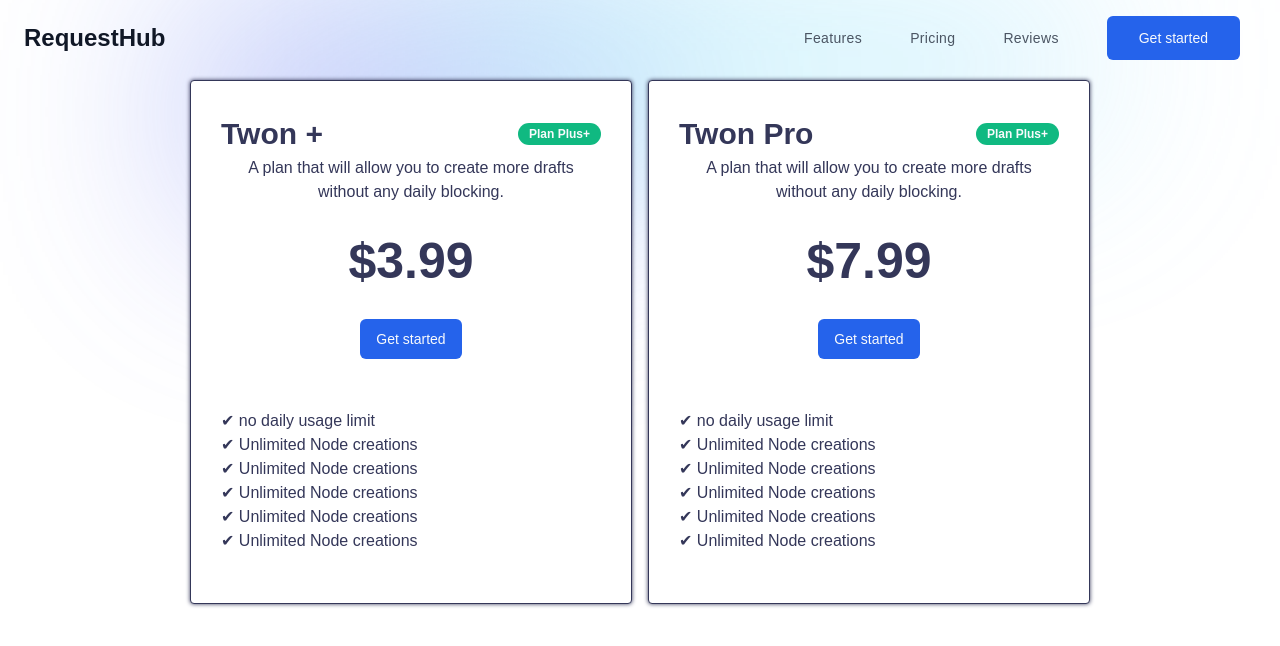
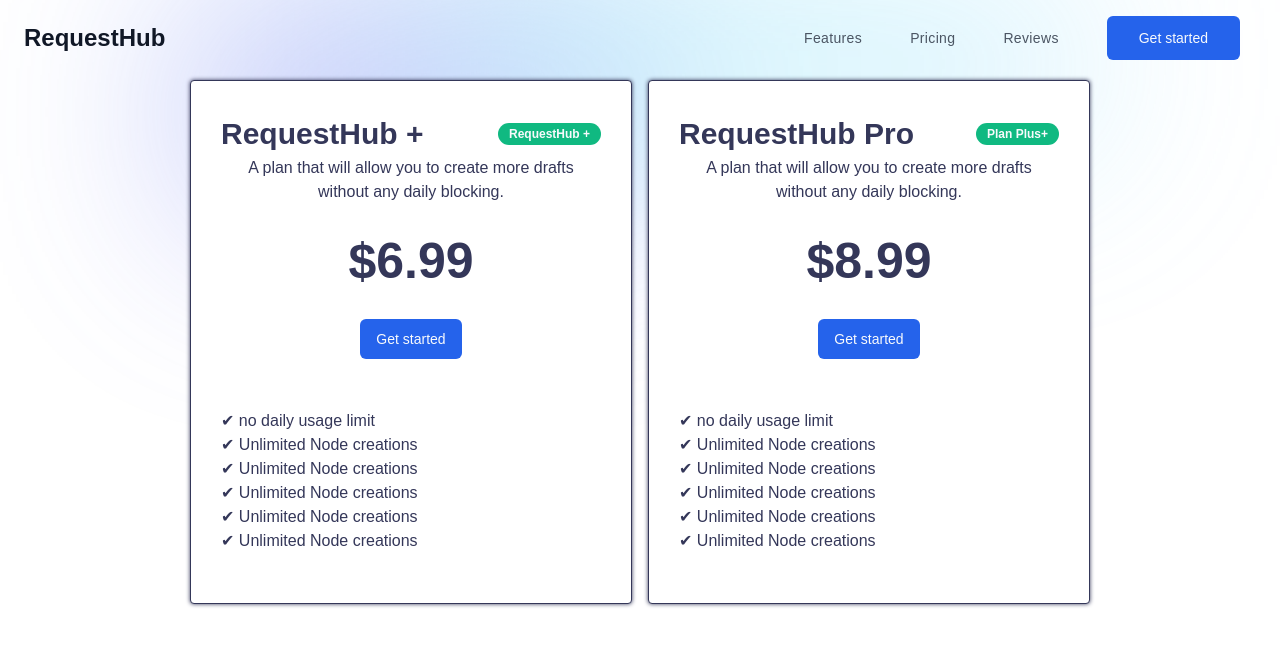
Before and after one commit to jonniermartinez/RequestHub_Frontend, a React (Vite) app: page /pricing in a window 1280 px wide. Shown: the top 646 px of the page. Built offline with nearby package versions, Linux system fonts and the light colour scheme; no server answers; a web font is replaced by a local one.

Commit message:
upgrade plan messages

```diff
--- a/src/components/Pricing/Pricing.tsx
+++ b/src/components/Pricing/Pricing.tsx
@@ -61,8 +61,8 @@ function Pricing() {
         </div>
 
         <div className="flex gap-4 absolute z-30 ">
-          <PricingItem title="Twon +" plan="Plan Plus+" description="A plan that will allow you to create more drafts without any daily blocking." price="3.99"></PricingItem>
-          <PricingItem title="Twon Pro" plan="Plan Plus+" description="A plan that will allow you to create more drafts without any daily blocking." price="7.99"></PricingItem>
+          <PricingItem title="RequestHub +" plan="RequestHub +" description="A plan that will allow you to create more drafts without any daily blocking." price="6.99"></PricingItem>
+          <PricingItem title="RequestHub Pro" plan="Plan Plus+" description="A plan that will allow you to create more drafts without any daily blocking." price="8.99"></PricingItem>
         </div>
       </div>
     </>
```
